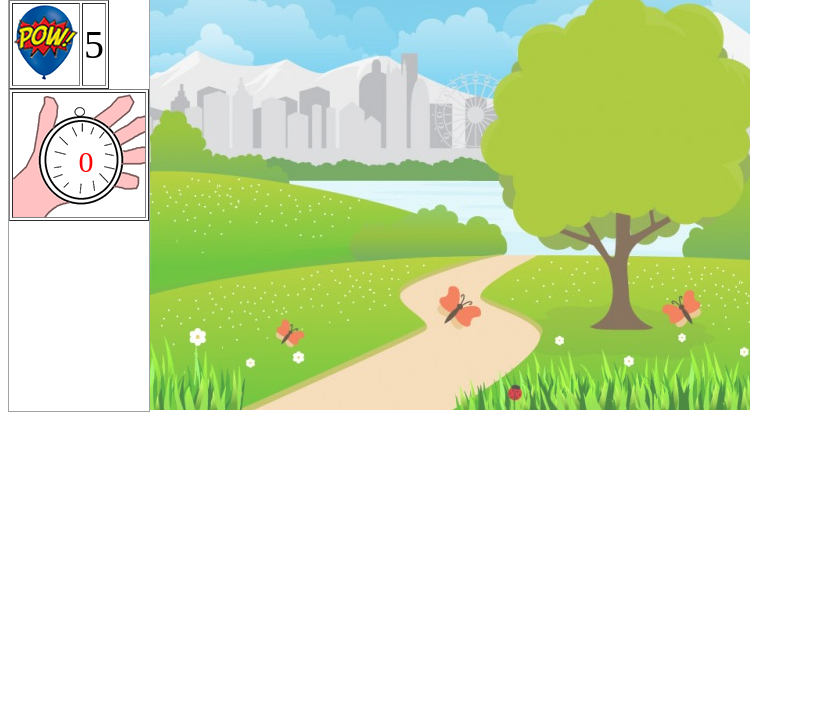
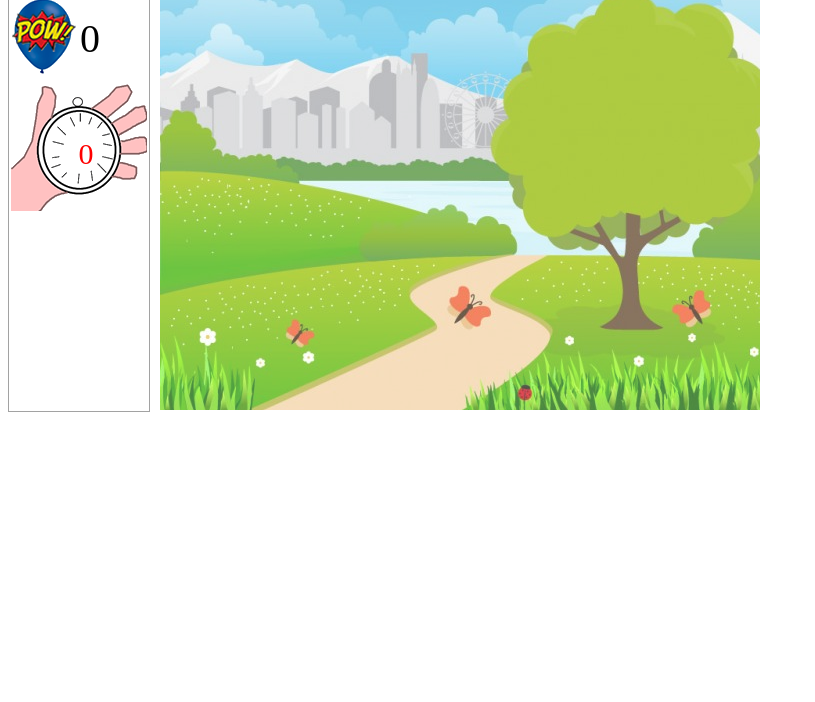
Before and after one commit to PaivaJudson/game-estourando-baloes, a plain HTML site: page jogo.html in a window 1280 px wide. Shown: the part 98-800 px from the top of the page, without its empty margins (0-815 px from the left). Drawn offline with Linux system fonts and the light colour scheme.

Commit message:
baloes inteiros e estourados

```diff
--- a/jogo.html
+++ b/jogo.html
@@ -9,7 +9,7 @@
 
 	<body onload="iniciarJogo()">
 		<div class="container-left">
-			<table border="1">
+			<table>
 				<tr>
 					<td>
 						<img src="imagens/balao_azul_grande.png">
@@ -20,7 +20,7 @@
 				</tr>
 			</table>
 
-			<table border="1">
+			<table>
 				<tr>
 					<td>
 						<img src="imagens/balao_azul_grande_estourado.png">
@@ -31,7 +31,7 @@
 				</tr>
 			</table>
 
-			<table border="1" class="table-cronometro">
+			<table class="table-cronometro">
 				<tr>
 					<td class="cronometro">
 						<span id="cronometro"></span>
--- a/script-jogo.js
+++ b/script-jogo.js
@@ -1,3 +1,5 @@
+var timerID = null;
+
 
 function iniciarJogo(){
 
@@ -6,7 +8,7 @@ function iniciarJogo(){
     var nivel_jogo = url.replace('?', "");
     var tempo_segundos = 0;
     var qtde_baloes = 10;
-    var baloes_estourados = 5;
+    var baloes_estourados = 0;
 
 
     if(nivel_jogo == 1){
@@ -16,7 +18,7 @@ function iniciarJogo(){
         tempo_segundos = 60;
     }
     else if(nivel_jogo == 3){
-        tempo_segundos = 30;
+        tempo_segundos = 5;
     }
 
     document.getElementById('cronometro').innerHTML = tempo_segundos;
@@ -24,7 +26,29 @@ function iniciarJogo(){
     document.getElementById('baloes_estourados').innerHTML = baloes_estourados;
 
     cria_baloes(qtde_baloes);
+
+    contagem_tempo(tempo_segundos+1);
+
 }
+
+function game_over(){
+    alert("Fim de Jogo, você não conseguiu estourar todos balões a tempo");
+}
+
+function contagem_tempo(segundos){
+
+    segundos = segundos - 1;
+    if(segundos == -1){
+        clearTimeout(timerID);
+        game_over();
+        return false;
+    }
+    document.getElementById('cronometro').innerHTML = segundos;
+    timerID = setTimeout("contagem_tempo("+segundos+")", 1000)
+
+
+}
+
 
 function cria_baloes(qtde_baloes){
 
@@ -32,6 +56,24 @@ function cria_baloes(qtde_baloes){
         var balao = document.createElement('img');
         balao.src = 'imagens/balao_azul_pequeno.png';
         balao.style.margin = '10px';
+        balao.id = 'b'+index;
+        balao.onclick = function(){
+            estourar(this);
+        }
         document.getElementById('cenario').appendChild(balao);
     }
 }
+
+function estourar(e){
+
+    var id_balao = e.id;
+
+    document.getElementById(id_balao).src = 'imagens/balao_azul_pequeno_estourado.png';
+    pontuacao(-1);
+}
+
+function pontuacao(acao){
+
+   var baloes_inteiros = document.getElementById('baloes_inteiros').innerHTML;
+   var baloes_estourados = document.getElementById('baloes_estourados').innerHTML;
+}
--- a/style-jogo.css
+++ b/style-jogo.css
@@ -1,3 +1,8 @@
+div{
+    margin-right: 10px;
+}
+
+
 .container-left{
     float: left;
     width: auto;
```
